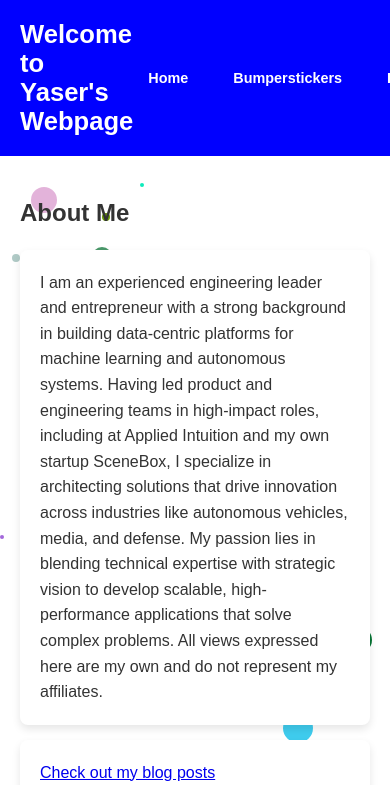
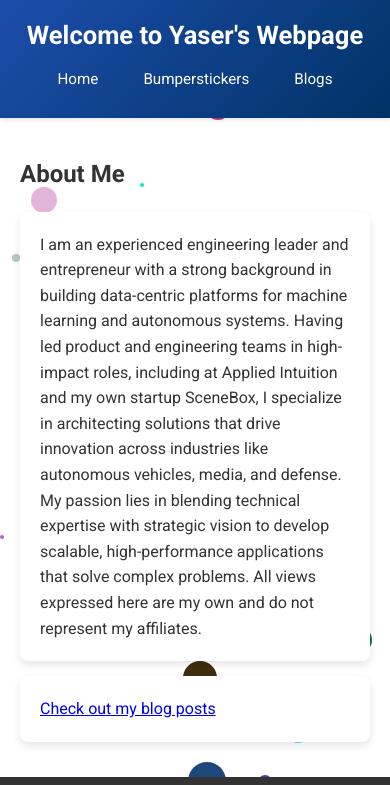
Before and after one commit to khalighi/khalighi.github.io, a plain HTML site: page index.html in a window 390 px wide. Shown: the top 785 px of the page. Drawn offline with Linux system fonts and the light colour scheme.

Commit message:
feat: refresh design with modern font and header

```diff
--- a/styles.css
+++ b/styles.css
@@ -1,9 +1,11 @@
+@import url('https://fonts.googleapis.com/css2?family=Roboto:wght@400;700&display=swap');
+
 /* Global styling for html and body */
 html, body {
     height: 100%;
     margin: 0;
     padding: 0;
-    font-family: Arial, sans-serif;
+    font-family: 'Roboto', Arial, sans-serif;
 }
 
 /* Flexbox layout for body to keep footer at the bottom */
@@ -39,12 +41,16 @@ body {
 
 /* Header styling */
 header {
-    background-color: blue;
+    background: linear-gradient(135deg, #1d4dab 0%, #003366 100%);
     color: white;
     padding: 20px;
     display: flex;
     align-items: center;
     justify-content: space-between;
+    position: sticky;
+    top: 0;
+    z-index: 1000;
+    box-shadow: 0 2px 4px rgba(0, 0, 0, 0.1);
 }
 
 /* Header title styling */
@@ -64,15 +70,25 @@ header nav {
 header nav a {
     color: white;
     text-decoration: none;
-    font-size: 0.9em;
-    font-weight: bold;
+    font-size: 0.95em;
+    font-weight: 500;
     padding: 10px 15px;
     border-radius: 5px;
-    transition: background-color 0.3s;
+    transition: background 0.3s, color 0.3s;
 }
 
 header nav a:hover {
-    background-color: #1d4dab;
+    background: rgba(255, 255, 255, 0.2);
+}
+
+@media (max-width: 600px) {
+    header {
+        flex-direction: column;
+        text-align: center;
+    }
+    header nav {
+        margin-top: 10px;
+    }
 }
 
 /* Main content area styling */
```
